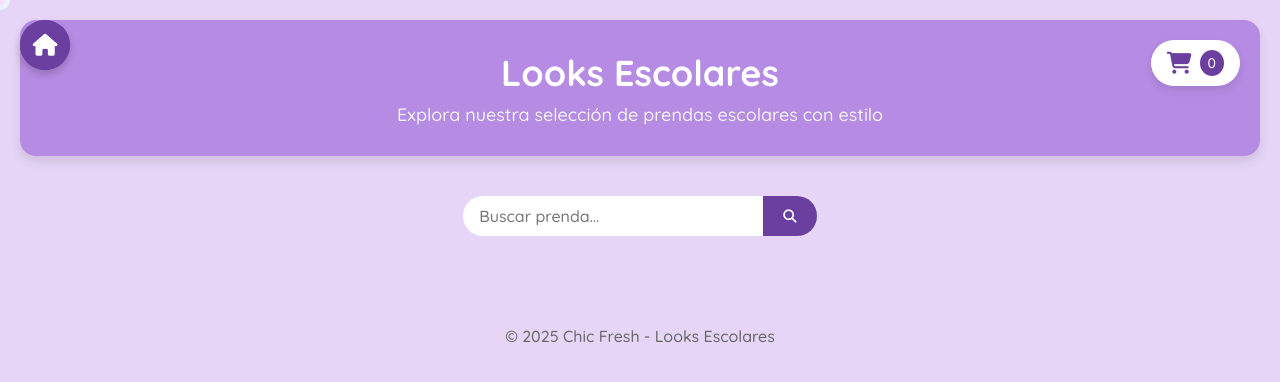
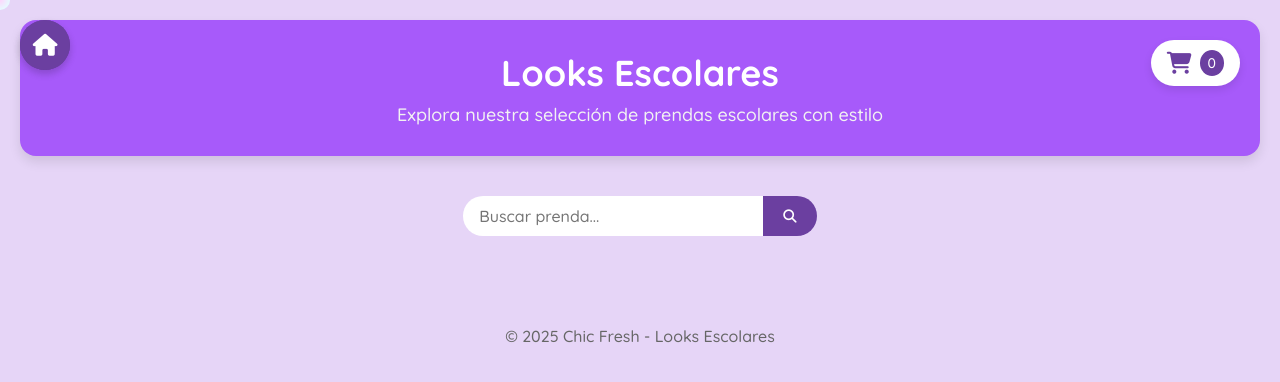
Before and after one commit to Gustavo427-droi/Chic_Fresh, a PHP site: page /looks_escolares.php in a window 1280 px wide. Shown: the top 382 px of the page. Run offline with PHP 8.4, Linux system fonts and the light colour scheme; data that the repository does not hold is empty; some libraries are stand-ins or nearby versions.

Commit message:
Add files via upload

```diff
--- a/looks_escolares.php
+++ b/looks_escolares.php
@@ -20,8 +20,8 @@ $productos = $sql->fetchAll(PDO::FETCH_ASSOC);
   <style>
     :root {
       --lila-bebe: #e6d5f7;
-      --lila-oscuro: #b58be3;
-      --hover-lila: #d2b5f1;
+      --lila-oscuro:rgb(167, 90, 250);
+      --hover-lila:rgb(243, 181, 245);
       --card-color: #ffffff;
       --shadow: rgba(0, 0, 0, 0.1);
       --text-dark: #333;
```
